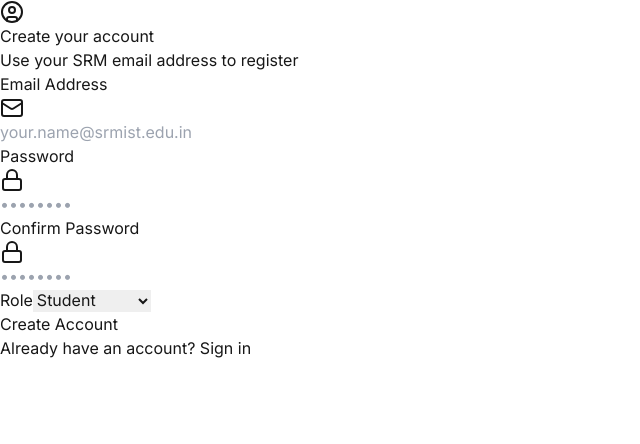
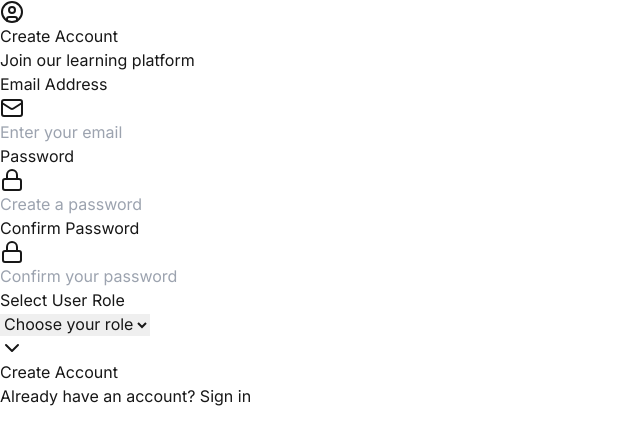
Before and after one commit to eklavyabytesquad/codetantra-vdp, a Next.js app: page /register in a window 1280 px wide. Shown: the top 444 px of the page, without its empty margins (0-640 px from the left). Built offline with nearby package versions, Linux system fonts and the light colour scheme.

Commit message:
updaed the code

```diff
--- a/src/app/register/page.tsx
+++ b/src/app/register/page.tsx
@@ -1,217 +1,250 @@
-// File: app/register/page.tsx
 "use client";
 
-import { useState } from 'react';
+import { useState, useEffect } from 'react';
 import { useRouter } from 'next/navigation';
+import { UserCircle, Mail, Lock, ChevronDown, AlertCircle } from 'lucide-react';
+import Link from 'next/link';
 import supabase from '../utils/supabase';
-import { Mail, Lock, UserCircle } from 'lucide-react';
-import Link from 'next/link';
 
-// Define types for form data and roles
-type UserRole = 'student' | 'teacher' | 'admin' | 'super_admin';
-
-interface RegisterFormData {
-  email: string;
-  password: string;
-  confirmPassword: string;
-  role: UserRole;
-}
+// Define the allowed user roles to match our database constraints
+type UserRole = 'student' | 'faculty' | 'admin' | 'superadmin';
 
 export default function RegisterPage() {
   const router = useRouter();
 
-  // Initialize form state with typed interface
-  const [formData, setFormData] = useState<RegisterFormData>({
+  // Define our form state with proper typing
+  const [formData, setFormData] = useState({
     email: '',
     password: '',
-    confirmPassword: '',
-    role: 'student'
+    confirmPassword: '', // Added for password confirmation
+    userRole: '' as UserRole | ''
   });
 
+  // State for handling various form states
+  const [error, setError] = useState<string | null>(null);
   const [loading, setLoading] = useState(false);
-  const [error, setError] = useState('');
+  const [isPasswordValid, setIsPasswordValid] = useState(false);
+  const [passwordMessage, setPasswordMessage] = useState('');
 
-  // Validate SRM email domain
-  const validateEmail = (email: string): boolean => {
-    const emailRegex = /@srmist\.edu\.in$/;
-    return emailRegex.test(email);
+  // Function to validate password requirements
+  const validatePassword = (password: string) => {
+    const minLength = 8;
+    const hasUpperCase = /[A-Z]/.test(password);
+    const hasLowerCase = /[a-z]/.test(password);
+    const hasNumbers = /\d/.test(password);
+    const hasSpecialChar = /[!@#$%^&*(),.?":{}|<>]/.test(password);
+
+    const isValid = password.length >= minLength &&
+                   hasUpperCase &&
+                   hasLowerCase &&
+                   hasNumbers &&
+                   hasSpecialChar;
+
+    setIsPasswordValid(isValid);
+
+    if (!password) {
+      setPasswordMessage('');
+    } else if (!isValid) {
+      setPasswordMessage('Password must be at least 8 characters and contain uppercase, lowercase, numbers, and special characters');
+    } else {
+      setPasswordMessage('Password meets requirements');
+    }
+
+    return isValid;
+  };
+
+  // Handle form input changes
+  const handleChange = (e: React.ChangeEvent<HTMLInputElement | HTMLSelectElement>) => {
+    const { name, value } = e.target;
+    setFormData(prev => ({ ...prev, [name]: value }));
+
+    if (name === 'password') {
+      validatePassword(value);
+    }
+
+    setError(null);
   };
 
   // Handle form submission
   const handleSubmit = async (e: React.FormEvent) => {
     e.preventDefault();
     setLoading(true);
-    setError('');
+    setError(null);
 
     try {
-      // Email validation
-      if (!validateEmail(formData.email)) {
-        throw new Error('Please use your @srmist.edu.in email address');
-      }
-
-      // Password validation
+      // Validate passwords match
       if (formData.password !== formData.confirmPassword) {
         throw new Error('Passwords do not match');
       }
 
-      if (formData.password.length < 6) {
-        throw new Error('Password must be at least 6 characters long');
+      // Validate password requirements
+      if (!isPasswordValid) {
+        throw new Error('Password does not meet requirements');
       }
 
-      // Sign up with Supabase auth - includes role in metadata
-      const { data: authData, error: authError } = await supabase.auth.signUp({
+      // Create the auth user with role metadata
+      const { data: signUpData, error: signUpError } = await supabase.auth.signUp({
         email: formData.email,
         password: formData.password,
         options: {
           data: {
-            role: formData.role // Store role in auth metadata
+            user_role: formData.userRole // This matches our trigger function
           }
         }
       });
 
-      if (authError) throw authError;
+      if (signUpError) throw signUpError;
 
-      if (authData.user) {
-        // Create user profile in users table (without password)
-        const { error: insertError } = await supabase
-          .from('users')
-          .insert({
-            id: authData.user.id,
-            email: formData.email,
-            role: formData.role
-          });
+      if (signUpData.user) {
+        // Show success message and redirect
+        router.push('/login?registration=success');
+      }
 
-        if (insertError) throw insertError;
-
-        // Redirect to login page after successful registration
-        router.push('/login');
-      }
-    } catch (err) {
-      setError(err instanceof Error ? err.message : 'Registration failed');
+    } catch (err: any) {
+      setError(err.message);
+      console.error('Registration error:', err);
     } finally {
       setLoading(false);
     }
   };
 
   return (
-    <div className="min-h-screen flex items-center justify-center bg-gray-50 py-12 px-4 sm:px-6 lg:px-8">
-      <div className="max-w-md w-full space-y-8 bg-white rounded-xl shadow-lg p-8">
-        <div className="text-center">
-          <UserCircle className="mx-auto h-12 w-12 text-indigo-600" />
-          <h2 className="mt-6 text-3xl font-bold text-gray-900">
-            Create your account
-          </h2>
-          <p className="mt-2 text-sm text-gray-600">
-            Use your SRM email address to register
-          </p>
+    <main className="min-h-screen flex flex-col items-center justify-center bg-gradient-to-br from-blue-50 via-white to-blue-50 p-4">
+      <div className="w-full max-w-md">
+        <div className="bg-white rounded-2xl shadow-xl p-8">
+          {/* Header Section */}
+          <div className="text-center mb-8">
+            <div className="inline-flex p-3 rounded-full bg-blue-50 mb-4">
+              <UserCircle className="h-10 w-10 text-blue-600" />
+            </div>
+            <h1 className="text-2xl font-bold text-gray-900">Create Account</h1>
+            <p className="text-gray-500 mt-2">Join our learning platform</p>
           </div>
 
-        <form className="mt-8 space-y-6" onSubmit={handleSubmit}>
+          <form onSubmit={handleSubmit} className="space-y-6">
             {error && (
-            <div className="bg-red-50 border-l-4 border-red-500 p-4 rounded-md">
-              <p className="text-sm text-red-700">{error}</p>
+              <div className="flex items-center gap-2 bg-red-50 border border-red-200 rounded-lg p-4">
+                <AlertCircle className="h-5 w-5 text-red-500 flex-shrink-0" />
+                <p className="text-sm text-red-600">{error}</p>
               </div>
             )}
 
-          <div className="space-y-4">
-            <div>
-              <label htmlFor="email" className="block text-sm font-medium text-gray-900">
+            {/* Email Field */}
+            <div className="space-y-2">
+              <label htmlFor="email" className="block text-sm font-medium text-gray-700">
                 Email Address
               </label>
-              <div className="mt-1 relative">
-                <div className="absolute inset-y-0 left-0 pl-3 flex items-center pointer-events-none">
-                  <Mail className="h-5 w-5 text-gray-400" />
-                </div>
+              <div className="relative">
+                <Mail className="absolute left-3 top-3.5 h-5 w-5 text-gray-400" />
                 <input
                   id="email"
+                  name="email"
                   type="email"
                   required
-                  className="block w-full pl-10 pr-3 py-2 border border-gray-300 rounded-lg text-gray-900 placeholder-gray-500 focus:outline-none focus:ring-2 focus:ring-indigo-500 focus:border-indigo-500"
-                  placeholder="your.name@srmist.edu.in"
                   value={formData.email}
-                  onChange={(e) => setFormData({...formData, email: e.target.value})}
+                  onChange={handleChange}
+                  placeholder="Enter your email"
+                  className="pl-10 w-full h-12 bg-gray-50 text-gray-900 rounded-lg border border-gray-300 focus:ring-2 focus:ring-blue-500 focus:border-transparent"
                 />
               </div>
             </div>
 
-            <div>
-              <label htmlFor="password" className="block text-sm font-medium text-gray-900">
+            {/* Password Fields */}
+            <div className="space-y-2">
+              <label htmlFor="password" className="block text-sm font-medium text-gray-700">
                 Password
               </label>
-              <div className="mt-1 relative">
-                <div className="absolute inset-y-0 left-0 pl-3 flex items-center pointer-events-none">
-                  <Lock className="h-5 w-5 text-gray-400" />
-                </div>
+              <div className="relative">
+                <Lock className="absolute left-3 top-3.5 h-5 w-5 text-gray-400" />
                 <input
                   id="password"
+                  name="password"
                   type="password"
                   required
-                  minLength={6}
-                  className="block w-full pl-10 pr-3 py-2 border border-gray-300 rounded-lg text-gray-900 placeholder-gray-500 focus:outline-none focus:ring-2 focus:ring-indigo-500 focus:border-indigo-500"
-                  placeholder="••••••••"
                   value={formData.password}
-                  onChange={(e) => setFormData({...formData, password: e.target.value})}
+                  onChange={handleChange}
+                  placeholder="Create a password"
+                  className={`pl-10 w-full h-12 bg-gray-50 text-gray-900 rounded-lg border
+                    ${isPasswordValid ? 'border-green-500' : 'border-gray-300'}
+                    focus:ring-2 focus:ring-blue-500 focus:border-transparent`}
+                />
+              </div>
+              {passwordMessage && (
+                <p className={`text-sm ${isPasswordValid ? 'text-green-600' : 'text-gray-500'}`}>
+                  {passwordMessage}
+                </p>
+              )}
+            </div>
+
+            <div className="space-y-2">
+              <label htmlFor="confirmPassword" className="block text-sm font-medium text-gray-700">
+                Confirm Password
+              </label>
+              <div className="relative">
+                <Lock className="absolute left-3 top-3.5 h-5 w-5 text-gray-400" />
+                <input
+                  id="confirmPassword"
+                  name="confirmPassword"
+                  type="password"
+                  required
+                  value={formData.confirmPassword}
+                  onChange={handleChange}
+                  placeholder="Confirm your password"
+                  className="pl-10 w-full h-12 bg-gray-50 text-gray-900 rounded-lg border border-gray-300 focus:ring-2 focus:ring-blue-500 focus:border-transparent"
                 />
               </div>
             </div>
 
-            <div>
-              <label htmlFor="confirmPassword" className="block text-sm font-medium text-gray-900">
-                Confirm Password
+            {/* User Role Selection */}
+            <div className="space-y-2">
+              <label htmlFor="userRole" className="block text-sm font-medium text-gray-700">
+                Select User Role
               </label>
-              <div className="mt-1 relative">
-                <div className="absolute inset-y-0 left-0 pl-3 flex items-center pointer-events-none">
-                  <Lock className="h-5 w-5 text-gray-400" />
-                </div>
-                <input
-                  id="confirmPassword"
-                  type="password"
+              <div className="relative">
+                <select
+                  id="userRole"
+                  name="userRole"
                   required
-                  minLength={6}
-                  className="block w-full pl-10 pr-3 py-2 border border-gray-300 rounded-lg text-gray-900 placeholder-gray-500 focus:outline-none focus:ring-2 focus:ring-indigo-500 focus:border-indigo-500"
-                  placeholder="••••••••"
-                  value={formData.confirmPassword}
-                  onChange={(e) => setFormData({...formData, confirmPassword: e.target.value})}
-                />
+                  value={formData.userRole}
+                  onChange={handleChange}
+                  className="w-full h-12 bg-gray-50 text-gray-900 rounded-lg border border-gray-300 focus:ring-2 focus:ring-blue-500 focus:border-transparent pl-4 pr-10 appearance-none"
+                >
+                  <option value="">Choose your role</option>
+                  <option value="student">Student</option>
+                  <option value="faculty">Faculty</option>
+                  <option value="admin">Admin</option>
+                  <option value="superadmin">Super Admin</option>
+                </select>
+                <ChevronDown className="absolute right-3 top-3.5 h-5 w-5 text-gray-400 pointer-events-none" />
               </div>
             </div>
 
-            <div>
-              <label htmlFor="role" className="block text-sm font-medium text-gray-900">
-                Role
-              </label>
-              <select
-                id="role"
-                className="mt-1 block w-full pl-3 pr-10 py-2 text-base border border-gray-300 rounded-lg text-gray-900 focus:outline-none focus:ring-2 focus:ring-indigo-500 focus:border-indigo-500"
-                value={formData.role}
-                onChange={(e) => setFormData({...formData, role: e.target.value as UserRole})}
-              >
-                <option value="student">Student</option>
-                <option value="teacher">Teacher</option>
-                <option value="admin">Admin</option>
-                <option value="super_admin">Super Admin</option>
-              </select>
-            </div>
-          </div>
-
+            {/* Submit Button */}
             <button
               type="submit"
               disabled={loading}
-            className="w-full flex justify-center py-2 px-4 border border-transparent rounded-lg shadow-sm text-sm font-medium text-white bg-indigo-600 hover:bg-indigo-700 focus:outline-none focus:ring-2 focus:ring-offset-2 focus:ring-indigo-500 disabled:opacity-50 disabled:cursor-not-allowed transition-colors duration-200"
+              className="w-full h-12 bg-gradient-to-r from-blue-600 to-blue-700 hover:from-blue-700 hover:to-blue-800 text-white font-medium rounded-lg transition-all duration-200 flex items-center justify-center disabled:opacity-50 disabled:cursor-not-allowed"
             >
-            {loading ? 'Creating Account...' : 'Create Account'}
+              {loading ? (
+                <div className="flex items-center space-x-2">
+                  <div className="w-5 h-5 border-t-2 border-b-2 border-white rounded-full animate-spin" />
+                  <span>Creating Account...</span>
+                </div>
+              ) : (
+                'Create Account'
+              )}
             </button>
-        </form>
 
-        <div className="text-center">
-          <p className="text-sm text-gray-600">
+            {/* Login Link */}
+            <p className="text-center text-sm text-gray-500">
               Already have an account?{' '}
-            <Link href="/login" className="font-medium text-indigo-600 hover:text-indigo-500">
+              <Link href="/login" className="text-blue-600 hover:text-blue-700 font-medium">
                 Sign in
               </Link>
             </p>
+          </form>
         </div>
       </div>
-    </div>
+    </main>
   );
 }
--- a/src/app/utils/supabase.ts
+++ b/src/app/utils/supabase.ts
@@ -3,8 +3,8 @@
 import { createClient } from '@supabase/supabase-js';
 
 // Environment variables for Supabase configuration
-const supabaseUrl = "https://wvlkqoyngzifsjakqjna.supabase.co";
-const supabaseKey = "eyJhbGciOiJIUzI1NiIsInR5cCI6IkpXVCJ9.eyJpc3MiOiJzdXBhYmFzZSIsInJlZiI6Ind2bGtxb3luZ3ppZnNqYWtxam5hIiwicm9sZSI6ImFub24iLCJpYXQiOjE3Mzc5MDkyMDMsImV4cCI6MjA1MzQ4NTIwM30.DcF5E8upAvq0Y5PYLrkL4YuhhBCCMEeGM3shDtYp148";
+const supabaseUrl = "https://iryywyjpfojymhrkfymo.supabase.co";
+const supabaseKey = "eyJhbGciOiJIUzI1NiIsInR5cCI6IkpXVCJ9.eyJpc3MiOiJzdXBhYmFzZSIsInJlZiI6ImlyeXl3eWpwZm9qeW1ocmtmeW1vIiwicm9sZSI6ImFub24iLCJpYXQiOjE3MzkxNjUyNDEsImV4cCI6MjA1NDc0MTI0MX0.EHc7nRm5JlEbqg0MC-ETBgvTGBsyINF2BA02H-XHzcw";
 
 // Initialize the Supabase client with proper configuration
 const supabase = createClient(supabaseUrl, supabaseKey, {
```
Also changed, not shown: src/app/login/page.tsx (+148 -144 lines). Lines whose indentation alone changed are shown as unchanged.
